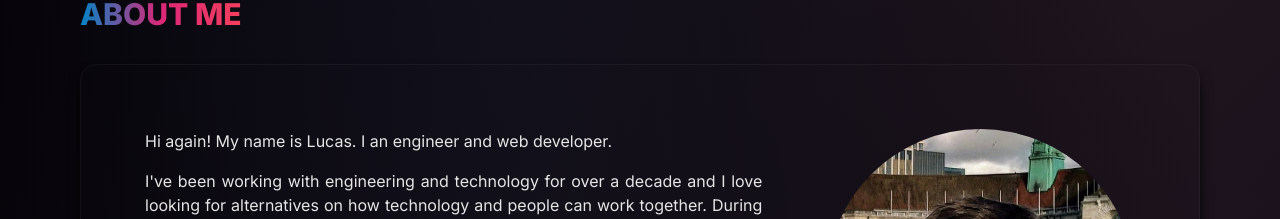
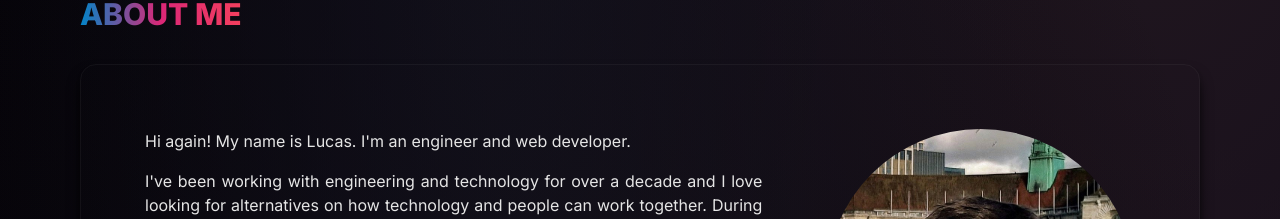
Before and after one commit to garcialucasm/lucasgarcia.work, a Next.js app in the folder lucasgarcia/: page / in a window 1280 px wide. Shown: the part 900-1119 px from the top of the page. Built offline with nearby package versions, Linux system fonts and the light colour scheme; no server answers.

Commit message:
Fix typo

```diff
--- a/lucasgarcia/src/components/SectionsHome/About.tsx
+++ b/lucasgarcia/src/components/SectionsHome/About.tsx
@@ -10,7 +10,7 @@ import ParagraphLabel from "../Others/ParagraphLabel"
 import ContainerSubSections from "../Containers/ContainerSubSections"
 
 const DESCRIPTION_ABOUT_P1 =
-  "Hi again! My name is Lucas. I an engineer and web developer."
+  "Hi again! My name is Lucas. I'm an engineer and web developer."
 const DESCRIPTION_ABOUT_P2 =
   "I've been working with engineering and technology for over a decade and I love looking for alternatives on how technology and people can work together. During my career, I had the opportunity to work on several projects which significantly improved my problem-solving skills, strategic mindset, creativity, and team spirit. I strongly believe that a collaborative environment allows us to achieve much better results. I'm naturally curious, resilient, and perpetually working on improvements. Presently, my professional endeavors are centered around web development. If you have any questions, feel free to drop me a message."
 const DESCRIPTION_ABOUT_P3 =
```
